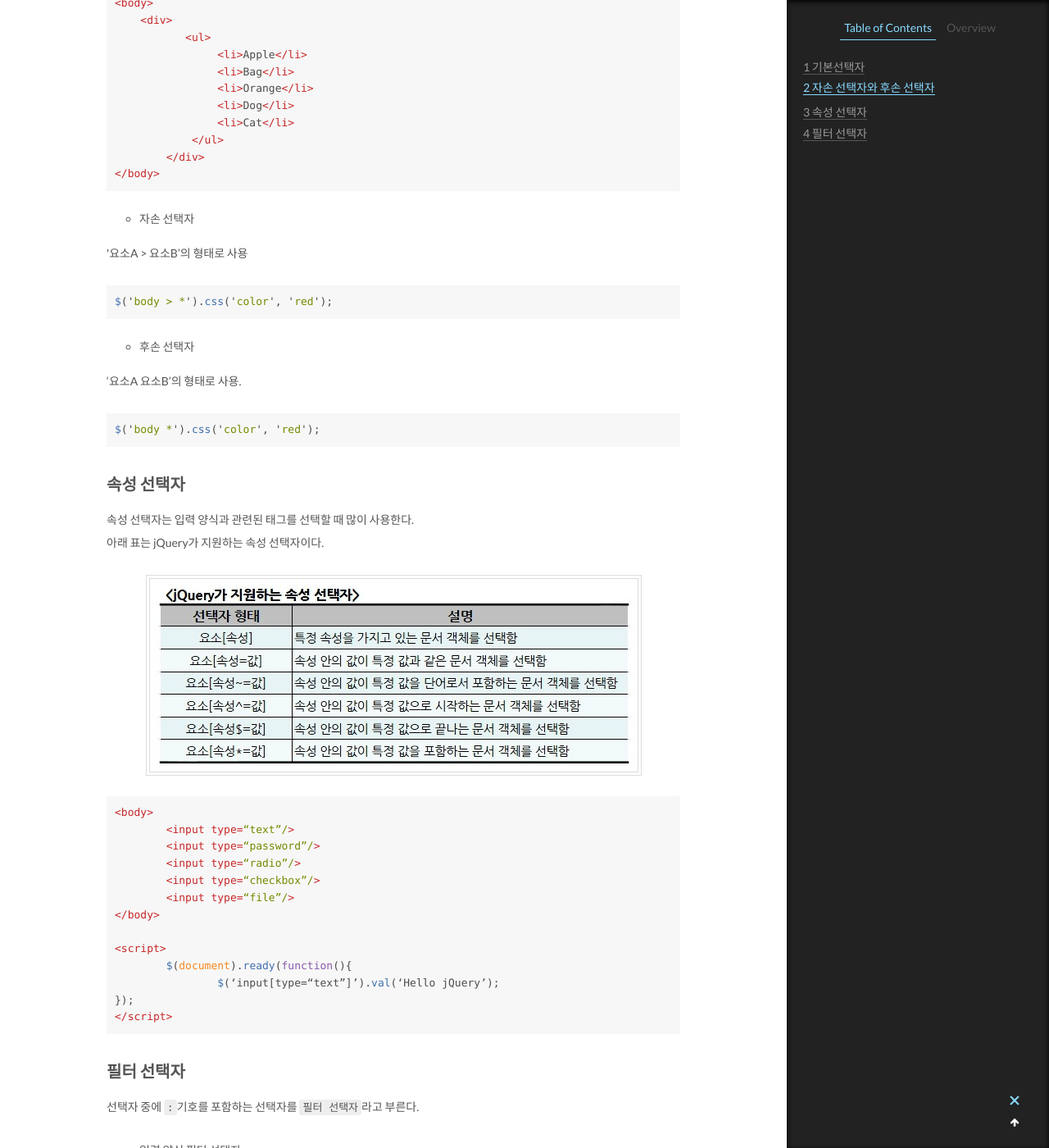
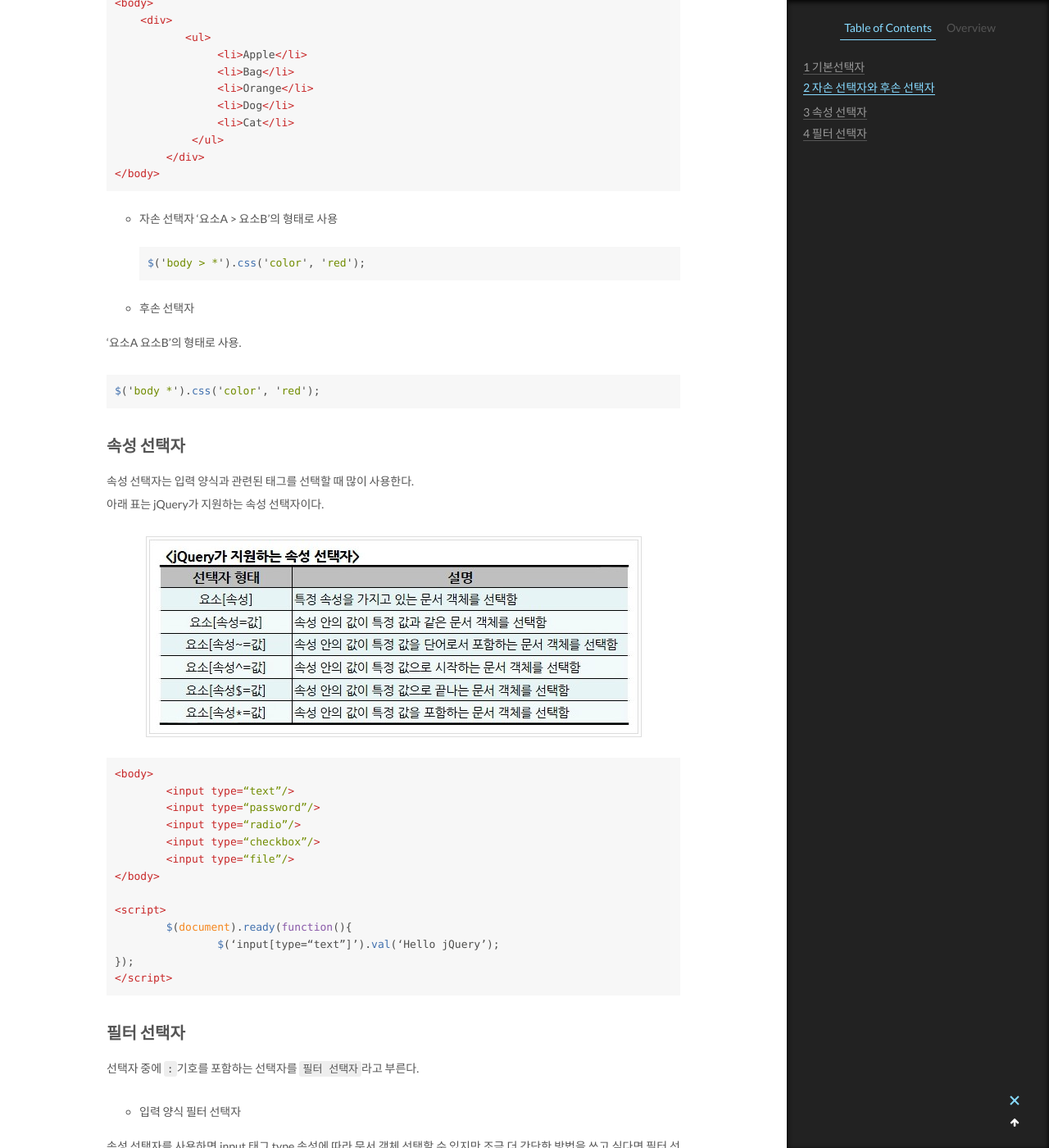
Before and after one commit to skfo9949/skfo9949.github.io, a Jekyll site: the page built from _posts/2017-11-13-selector.md, in a window 1280 px wide and 1400 px high, scrolled down 1552 px. Shown: the whole window at 82% size. Built offline with Jekyll 4.4.1, drawn with Linux system fonts in a browser that asks for light colours.

Commit message:
18.11.13-14 TIL-수정

````diff
--- a/_posts/2017-11-13-selector.md
+++ b/_posts/2017-11-13-selector.md
@@ -55,10 +55,8 @@ body 구성은 다음과 같다.<br>
         </div>
 </body>
 ```
-
 * 자손 선택자
-
-\'요소A > 요소B'의 형태로 사용
+'요소A \> 요소B'의 형태로 사용
 ```javascript
 $('body > *').css('color', 'red');
 ```
````
